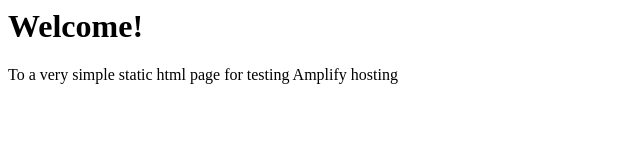
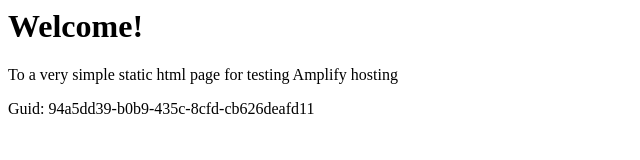
Before and after one commit to aws-aemilia-pdx/Github-PR-Commit-Integration-Test-DoNotTouch-GitHubAutoBuildCanaryTest-v1-beta-us-west-2, a website: page src/index.html in a window 1280 px wide. Shown: the whole page, without its empty margins (0-640 px from the left). Drawn offline with Linux system fonts and the light colour scheme.

Commit message:
commit from integ tests

```diff
--- a/src/index.html
+++ b/src/index.html
@@ -1,3 +1,5 @@
+
+
 <html lang="en">
 
 <head>
@@ -10,6 +12,6 @@
 <body>
     <h1>Welcome!</h1>
     <p>To a very simple static html page for testing Amplify hosting</p>
-</body>
+    <p>Guid: 94a5dd39-b0b9-435c-8cfd-cb626deafd11</p></body>
 
 </html>
```
